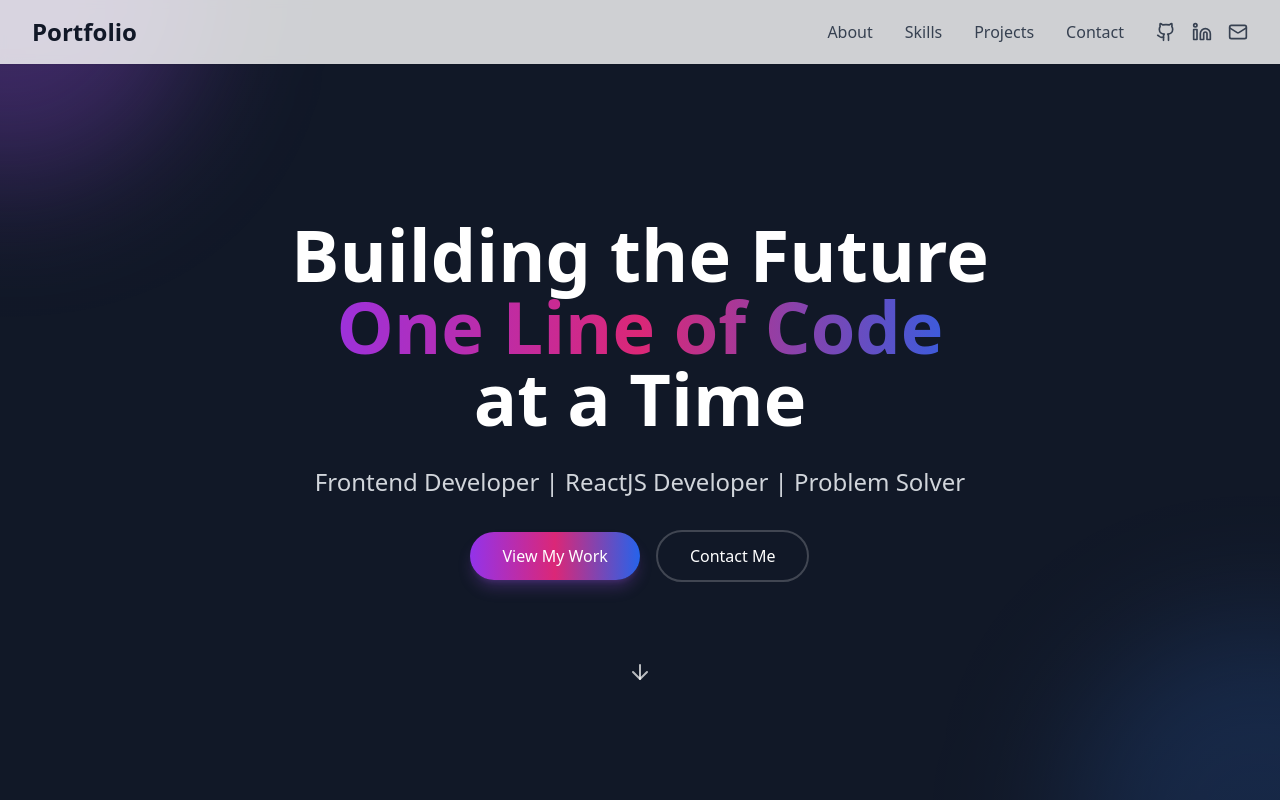
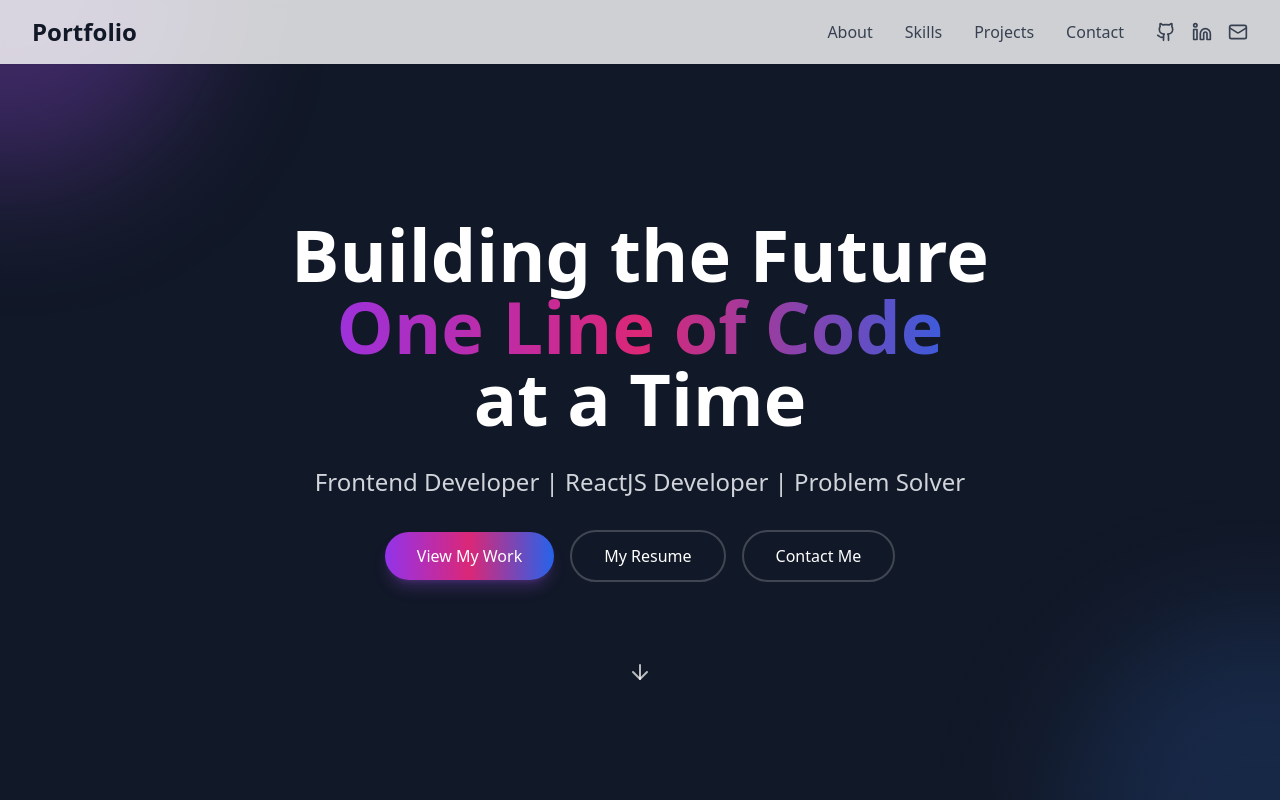
Before and after one commit to Letnightcoder/My-Portfolio, a React (Vite) app: page / in a window 1280 px wide. Shown: the top 800 px of the page. Built offline with nearby package versions, Linux system fonts and the light colour scheme.

Commit message:
Update Hero.jsx

```diff
--- a/src/components/Hero.jsx
+++ b/src/components/Hero.jsx
@@ -93,6 +93,15 @@ export default function Hero() {
             >
               View My Work
             </motion.a>
+             <motion.a
+              href="#"
+              download
+              className="px-8 py-3 rounded-full text-white border-2 border-white/20 hover:bg-white/10 transition-all duration-300"
+              whileHover={{ scale: 1.05 }}
+              whileTap={{ scale: 0.95 }}
+            >
+              My Resume
+            </motion.a>
             <motion.a
               href="#contact"
               className="px-8 py-3 rounded-full text-white border-2 border-white/20 hover:bg-white/10 transition-all duration-300"
```
